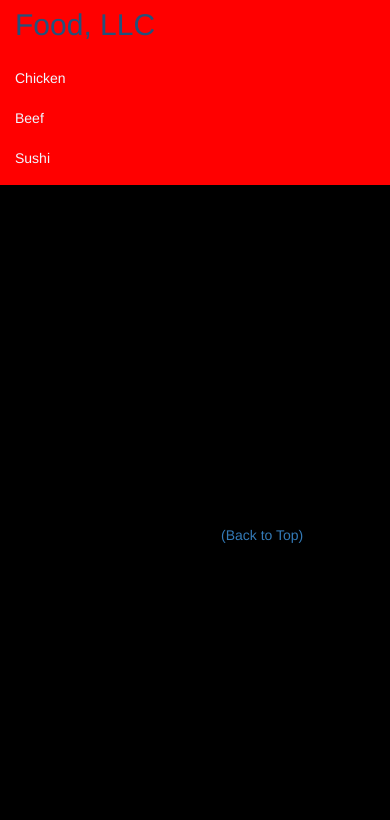
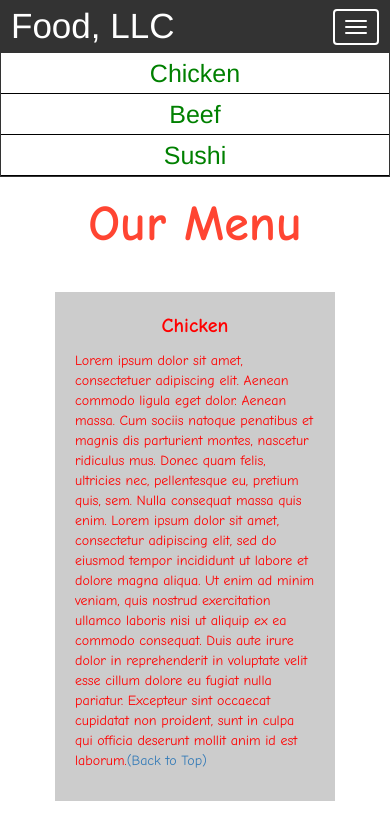
Before and after one commit to AbdelmoughitHaddougui/abdelmoughithaddougui.github.io, a plain HTML site: page index.html in a window 390 px wide. Both pictures are taken after a click on the button 353 px from the left and 25 px from the top of the page. Shown: the top 820 px of the page. Drawn offline with nearby package versions, Linux system fonts and the light colour scheme.

Commit message:
Update style.css

```diff
--- a/style.css
+++ b/style.css
@@ -1,42 +1,97 @@
-*{
+
+.container-fluid{
 	margin: 0;
 	padding: 0;
+}
+
+.navbar{
+	border-radius: 0px;
+	background-color: rgba(0,0,0,0.8);
+}
+
+.navbar-brand{
+  font-size: 35px;
+  color: white;
+  padding-left: 25px;
+}
+
+.navbar-brand:hover{
+	color: white;
+}
+
+.nav{
+	margin: 0;
+	padding: 0;
+}
+
+.navbar-nav{
+  font-size: 25px;
+  text-align: center;
+  margin: 0;
+  padding: 0;
+}
+
+.navbar-toggle{
+	border: 2px solid white;
+	margin-right: 25px;
+}
+
+.icon-bar{
+	background-color: white;
+}
+
+
+.main-title{
+  margin-bottom: 15px;
+  text-align: center;
+  color: #ff4532;
+  font-size: 50px;
+  font-family: "Comic Sans MS", cursive, sans-serif;
+  font-weight: bold;
+}
+
+li{
+	box-sizing: border-box;
+	width: 100%;
+}
+
+.menu-item{
+	padding: 0;
+	margin: 0;
+	width: 100%;
+	background-color: white;
+	border-bottom: 1px solid black;
+	color: green;
+	display: block;
+}
+
+.menu-item:hover{
+	background-color: rgba(0,0,0,0.9);
+	color: rgba(0,0,0,0.4);
+}
+
+
+
+.row{
+	margin: 20px;
+}
+
+.content-box{
+	margin: 20px;
+	width: auto;
+	height: auto;
+	color: red;
+	background-color: rgba(0,0,0,0.2);
+	font-family: "Comic Sans MS", cursive, sans-serif;
+	padding: 20px;
+}
+
+.item-name{
+	text-align: center;
+	font-size: 20px;
+	font-weight: bold;
+}
+
+#top{
 
 }
-.navbar{
-
-border: none;
-background-color: red;
-color: 	#FF0000;
-}
-body{
-	background-color: #000000;
-	color: black;
-}
-.glyphicon{
-	font-size: 30px;
-	color:#F0F8FF;
-}
-
-.center{
-	width: 90%;
-	background-color: green;
-
-}
-.container
-{
-	background-color: green;
-}
-.text-center{
-	font-size: 30px;
-}
-
-h2{
-	text-align: center;
-}
-#myNavbar ul li a {
-	color: 	#F0F8FF;
-}
-.navbar-brand{
-font-size: 30px;
-}
```
